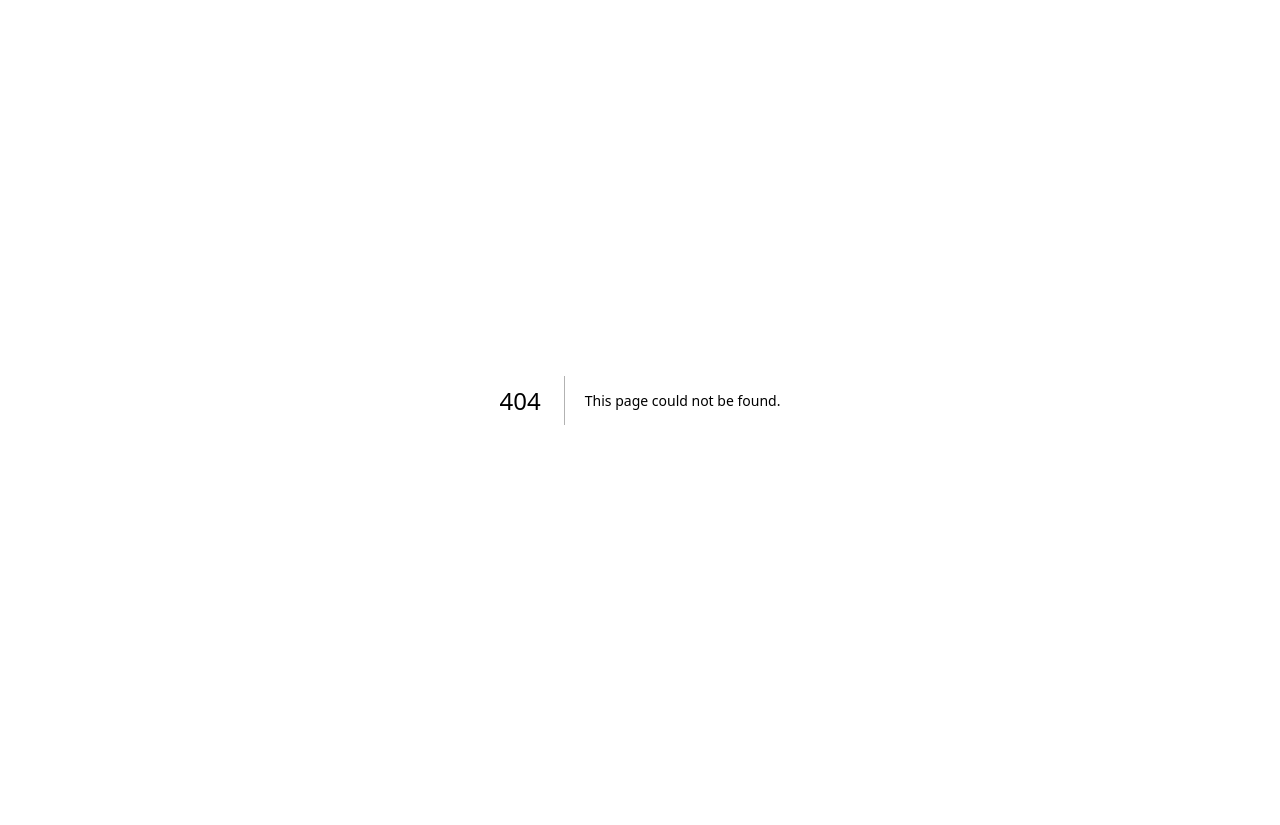
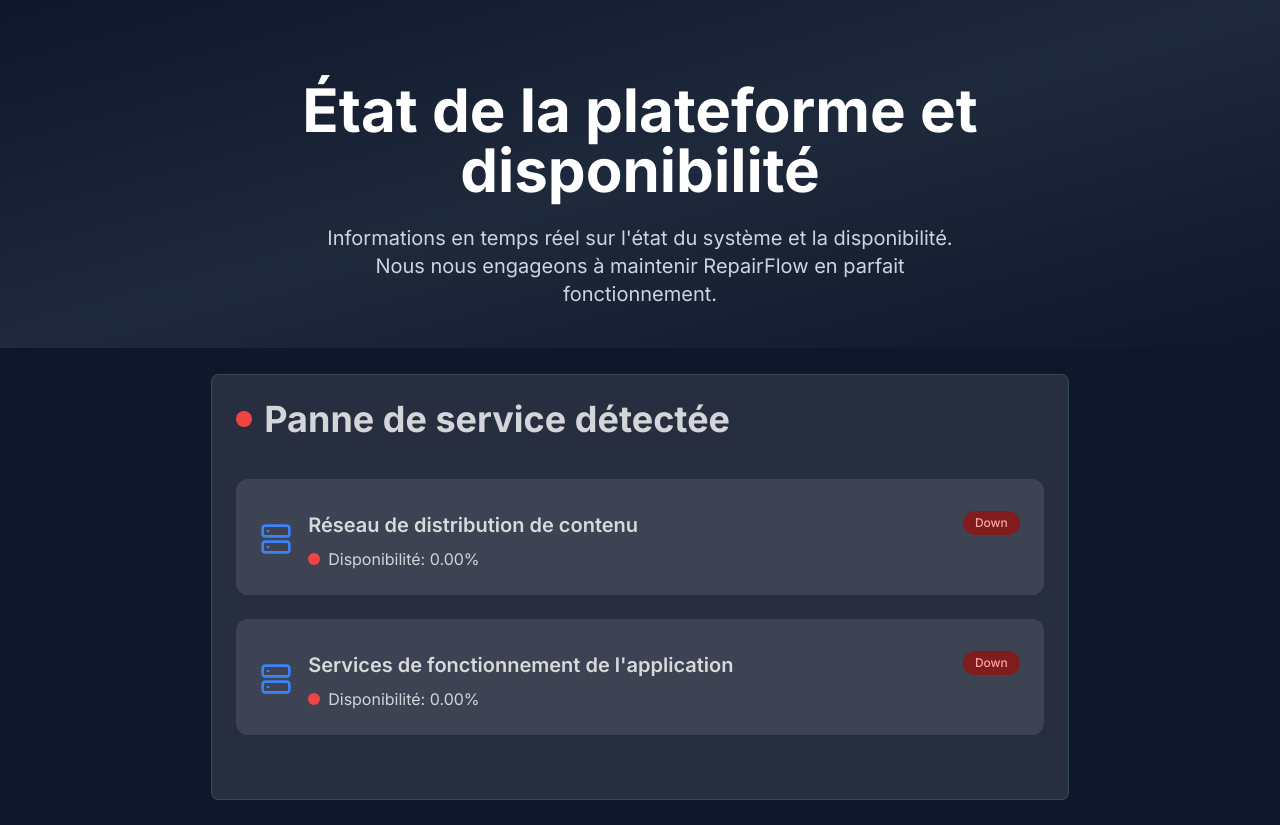
Before and after one commit to yanisFrt/repair-pro-LanP, a Next.js app in the folder apps/repair-pro/: page /status in a window 1280 px wide. Before the commit this address had no page. Before the commit the page ends 800 px from the top, so only its background shows below. Built offline with nearby package versions, Linux system fonts and the light colour scheme; no server answers.

Commit message:
feat(status): add real-time uptime monitoring page

```diff
--- /dev/null
+++ b/apps/repair-pro/src/app/status/page.tsx
@@ -0,0 +1,121 @@
+// pages/status.tsx
+"use client";
+
+import { Bell, DatabaseIcon, Globe, ServerIcon } from "lucide-react";
+import ShimmerGrid from "@/components/ShimmerGrid";
+import { useUptimeStatus } from "@/hooks/useUptimeStatus";
+
+const services = [
+  {
+    name: "Réseau de distribution de contenu",
+    url: "https://cdn.repair-pro.cloud-db.pro/health",
+  },
+  {
+    name: "Services de fonctionnement de l'application",
+    url: "https://license.cloud-db.pro/healthz",
+  },
+];
+
+const StatusPage = () => {
+  const { serviceStatuses, loading } = useUptimeStatus(services);
+
+  const getIcon = (name: string) => {
+    switch (name) {
+      case "API Services":
+        return <ServerIcon className="w-8 h-8 text-blue-500" />;
+      case "Database":
+        return <DatabaseIcon className="w-8 h-8 text-green-500" />;
+      case "Web Application":
+        return <Globe className="w-8 h-8 text-purple-500" />;
+      case "Notification System":
+        return <Bell className="w-8 h-8 text-yellow-500" />;
+      default:
+        return <ServerIcon className="w-8 h-8 text-blue-500" />;
+    }
+  };
+
+  const allOperational = serviceStatuses.every((service) => service.status === "Operational");
+
+  return (
+    <div>
+      <main className="min-h-screen bg-slate-900">
+        {/* Hero Section */}
+        <section className="flex flex-col bg-gradient-to-br  from-slate-900 via-slate-800 to-slate-900 text-white pt-20 pb-10 px-6">
+          <div className="flex flex-col max-w-4xl mx-auto text-center">
+            <h1 className="text-2xl md:text-6xl font-bold mb-6">
+              État de la plateforme et disponibilité
+            </h1>
+            <p className="md:text-xl text-slate-300 max-w-2xl mx-auto">
+              Informations en temps réel sur l'état du système et la disponibilité. Nous nous
+              engageons à maintenir RepairFlow en parfait fonctionnement.
+            </p>
+          </div>
+        </section>
+
+        <div className="flex flex-col items-center justify-center mx-auto w-[90%] md:w-[67%] py-[2%]">
+          <div className="flex flex-col items-center bg-white/10 border border-custom-teal/20 p-6 rounded-lg w-full">
+            <div className="flex items-center w-full">
+              <div
+                className={`w-4 h-4 rounded-full mr-3 ${allOperational ? "bg-green-500" : "bg-red-500"}`}
+              ></div>
+
+              {loading ? (
+                <p className="text-md md:text-4xl font-bold text-white/80">{"Chargement..."}</p>
+              ) : (
+                <h1 className="text-md md:text-4xl font-bold text-white/80">
+                  {allOperational
+                    ? "Tous les systèmes sont opérationnels"
+                    : "Panne de service détectée"}
+                </h1>
+              )}
+            </div>
+
+            <div className="grid grid-cols-1 gap-6 my-10 w-full">
+              {serviceStatuses.map((service) => (
+                <div key={service.name} className={`bg-white/10 rounded-xl p-6 hover:shadow-lg `}>
+                  <div className="flex flex-col md:flex-row items-start md:items-center ">
+                    <div className="mr-4 mt-1">{getIcon(service.name)}</div>
+                    <div className="flex-1">
+                      <div className="flex justify-between items-start my-2 md:mb-2">
+                        <h2 className="text-base md:text-xl font-semibold text-white/80">
+                          {service.name}
+                        </h2>
+                        <span
+                          className={`hidden md:block px-3 py-1 rounded-full text-xs font-medium ${
+                            service.status === "Operational"
+                              ? "bg-green-900 text-green-300"
+                              : "bg-red-900 text-red-300"
+                          }`}
+                        >
+                          {service.status}
+                        </span>
+                      </div>
+
+                      <div className="flex items-center justify-between">
+                        <div className="flex items-center">
+                          <div
+                            className={`w-3 h-3 rounded-full mr-2 ${
+                              service.status === "Operational" ? "bg-green-500" : "bg-red-500"
+                            }`}
+                          ></div>
+                          <span className="text-gray-300">Disponibilité: {service.uptime}</span>
+                        </div>
+                        {service.responseTime && (
+                          <span className="text-gray-400 text-sm">{service.responseTime}ms</span>
+                        )}
+                      </div>
+                    </div>
+                  </div>
+                </div>
+              ))}
+
+              {loading && <ShimmerGrid />}
+            </div>
+          </div>
+        </div>
+      </main>
+    </div>
+  );
+};
+
+export default StatusPage;
```
